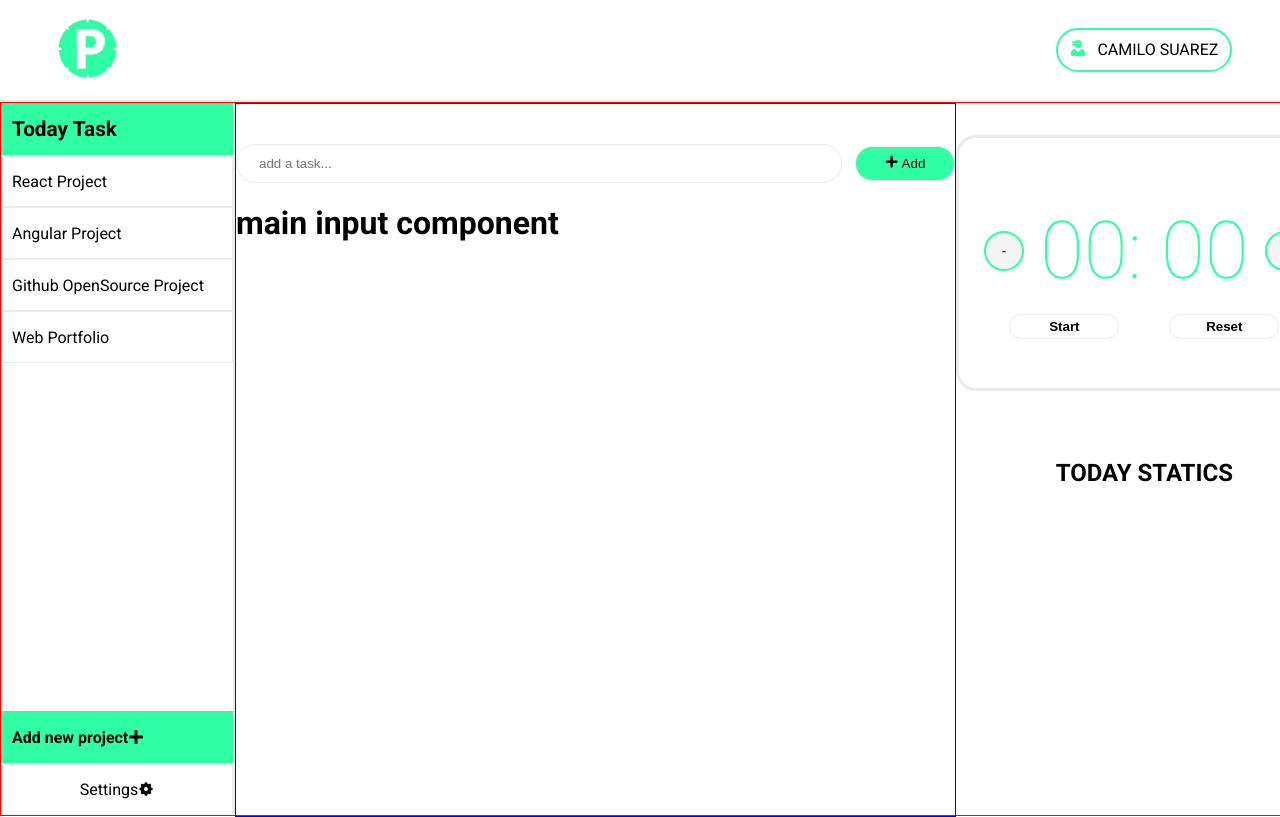
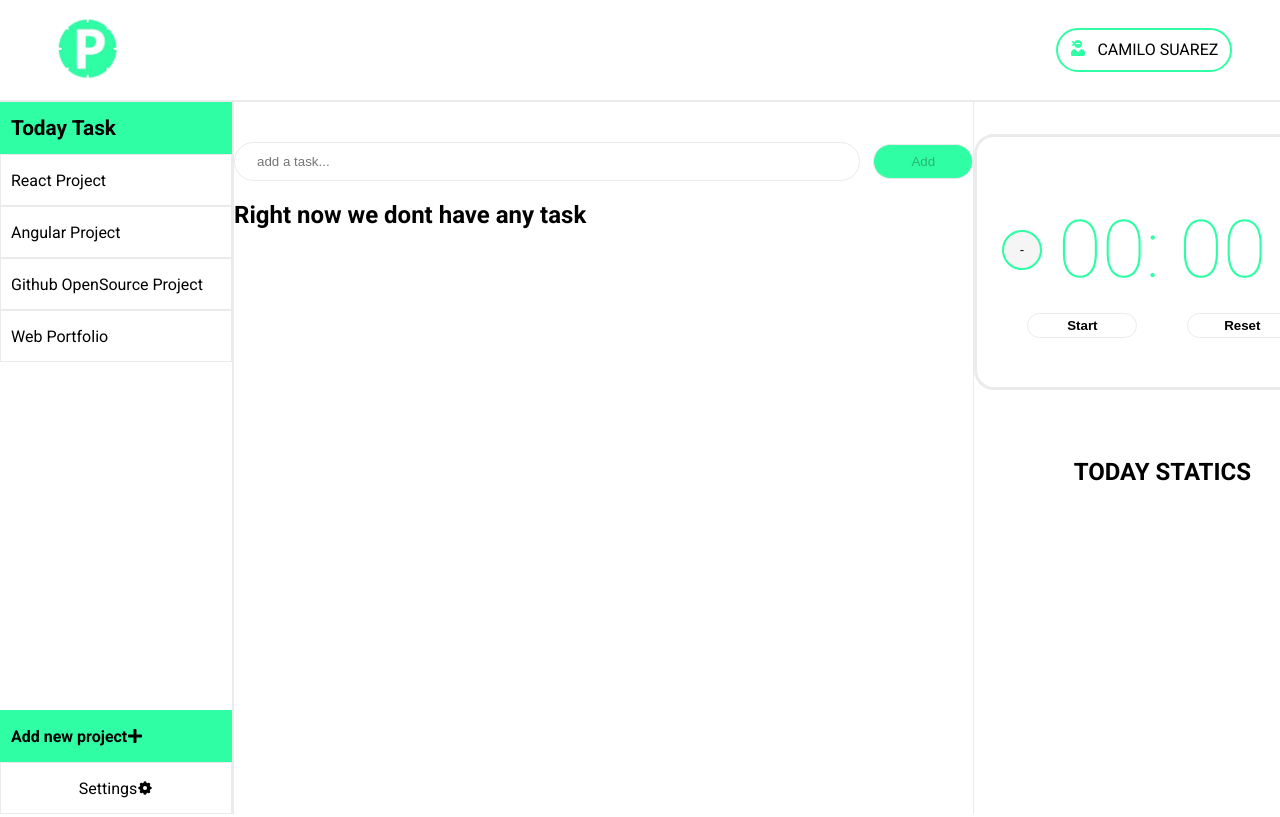
Before and after one commit to RedKamo/Povity, a React app: page / in a window 1280 px wide. Shown: the top 817 px of the page. Built offline with nearby package versions, Linux system fonts and the light colour scheme.

Commit message:
task list

```diff
--- /dev/null
+++ b/src/assets/styles/CheckTask.scss
@@ -0,0 +1,12 @@
+@import "../App.scss";
+
+.checklist{
+	//border: 1ps solid blue;
+	display: flex;
+	align-items: center;
+	width: 620px;
+	height: 35px;
+	border-radius: $round-border;
+	border: 1px solid $border-light ;
+	margin: 1.5em 0 1em 3.2em;
+}
--- a/src/assets/styles/Home_Layout.scss
+++ b/src/assets/styles/Home_Layout.scss
@@ -1,7 +1,7 @@
 @import "../App.scss";
 
 .home__container{
-    border: 1px solid red;
+    //border: 1px solid red;
     width: 100%;
     height: 89vh;
     display: flex;
--- a/src/assets/styles/InputTask.scss
+++ b/src/assets/styles/InputTask.scss
@@ -8,7 +8,7 @@
 
   input {
     //margin-left: 2em;
-    width: 600px;
+    width: 620px;
     height: 35px;
     border-radius: $round-border;
     border: 1px solid $border-light ;
--- a/src/assets/styles/Projects.scss
+++ b/src/assets/styles/Projects.scss
@@ -6,7 +6,7 @@
   width: 100%;
   height: 100%;
   //text-align: center;
-  //border: 1px solid red;
+  border: 1px solid red;
   border-right: 1px solid  $border-light;
   h3{
     //border: 1px solid red;
--- /dev/null
+++ b/src/assets/styles/TaskList.scss
@@ -0,0 +1,19 @@
+@import "../App.scss";
+
+.todo{
+
+	//background-color: red;
+	//height:5em;
+	//border: 1px solid red;
+
+	button{
+    margin-left: 1em;
+    cursor: pointer;
+    width: 100px;
+    height: 35px;
+    border-radius: $round-border;
+    border: 1px solid $border-light ;
+    background-color:rgb(224, 80, 80);
+  }
+
+}
--- a/src/assets/styles/Today.scss
+++ b/src/assets/styles/Today.scss
@@ -3,6 +3,6 @@
 .container{
     width: 100%;
     height: 100%;
-    border: 1px solid blue;
+    border-right: 1px solid  $border-light;
     //background-color: red;
 }
--- a/src/components/TodayContainer/CheckTask.jsx
+++ b/src/components/TodayContainer/CheckTask.jsx
@@ -1,11 +1,44 @@
-import React from 'react';
+import React, { Fragment } from 'react';
 
 //import '../assets/styles/Today.scss';
+import '../../assets/styles/CheckTask.scss';
 
-const CheckTask =()=>{
-    return(
-        <h1>secondary component task list</h1>
-    )
+
+const CheckTask = props => {
+
+  const {
+    onChange,
+    data: { id, description, done }
+  } = props;
+
+  return(
+    <div className="checklist">
+      <label className="checklist__new"/>
+        <input
+          className="checklist__state"
+          name={id}
+          type= "checkbox"
+          defaultChecked={done}
+          onChange={onChange} />
+
+      <div className="todo_text">{description}</div>
+
+    </div>
+
+  )
 }
 
 export default CheckTask;
+
+
+    {/* <Fragment>
+      <label className=" todo_new"/>
+      <input
+        className="todo_state"
+        name={id}
+        type= "checkbox"
+        defaultChecked={done}
+        onChange={onChange} />
+
+        <div className="todo_text">{description}</div>
+    </Fragment> */}
--- a/src/components/TodayContainer/InputTask.jsx
+++ b/src/components/TodayContainer/InputTask.jsx
@@ -1,43 +1,48 @@
 import React, { useState } from 'react';
-import { FaPlus, FaTrash } from 'react-icons/fa';
+import { FaPlus } from 'react-icons/fa';
 //import '../assets/styles/Today.scss';
 import '../../assets/styles/InputTask.scss';
 
 const InputTask =(props)=>{
 
-	const [taskDescription, setTaskDescription]= useState('');
+	const [description, setDescription]= useState('');
 
 	const { handleAddItem } = props;
 
 	//creating the handle event for input
 	const handleSubmit = e =>{
 		e.preventDefault();
-		console.log('====================================');
+		/* console.log('====================================');
 		console.log('taskdescription');
-		console.log('====================================');
+		console.log('===================================='); */
 
 		//creating handle additem
 		handleAddItem({
 		done: false,
 		id: (+new Date()).toString(),
-		taskDescription
+		description
 		});
 
-		setTaskDescription("");
+		setDescription("");
 	}
 
   return(
-    <div className="task" onSubmit={handleSubmit}>
-			<input type="text"
-			 className="text"
-			value={taskDescription}
-			onChange={e => setTaskDescription(e.target.value)}
-			id="" placeholder="add a task..." />
-			<button
-				disabled={ setTaskDescription ? "" : "disabled"}>
-				<FaPlus /> Add
+	<form onSubmit={handleSubmit}>
+		<div className="task">
+        <div className="task__input">
+          <input type="text"
+			    className="text"
+			    value={description}
+			    onChange={e => setDescription(e.target.value)}
+			    id="" placeholder="add a task..." />
+        </div>
+
+			<button className="button red"
+				disabled={ description ? "" : "disabled"}>
+				Add
 			</button>
     </div>
+	  </form>
   )
 }
 
--- a/src/components/TodayContainer/TaskList.jsx
+++ b/src/components/TodayContainer/TaskList.jsx
@@ -1,11 +1,47 @@
 import React from 'react';
+//import styles
+import '../../assets/styles/TaskList.scss';
 
 //import '../assets/styles/Today.scss';
+import CheckTask from './CheckTask';
 
-const TaskList =()=>{
-    return(
-        <h1>main input component</h1>
-    )
+const TaskList = props => {
+
+  const { list, setList}= props;
+
+  const onChangeStatus = e => {
+    const { name, checked } = e.target;
+
+    const updateList = list.map(item => ({
+      ...item,
+      done: item.id === name ? checked : item.done
+    }));
+    setList(updateList);
+  };
+
+  const onClickRemoveItem = e => {
+    const updateList = list.filter(item => !item.done);
+    setList(updateList);
+  };
+
+  const check = list.map(item => (
+    <CheckTask key={item.id} data={item} onChange={onChangeStatus} />
+  ));
+
+
+  return(
+    <div className="todo">
+      {list.length ? check : <h2>Right now we dont have any task</h2>}
+      {list.length ? (
+
+          <button className="list_button" onClick={onClickRemoveItem}>
+            Delete my task
+          </button>
+
+      ) : null
+    }
+    </div>
+  )
 }
 
 export default TaskList;
--- a/src/components/TodayContainer/Today.jsx
+++ b/src/components/TodayContainer/Today.jsx
@@ -1,6 +1,6 @@
 import React, { useState } from 'react';
 
-import { Link } from 'react-router-dom';
+//import { Link } from 'react-router-dom';
 
 //import '../assets/styles/Today.scss';
 import '../../assets/styles/Today.scss';
@@ -11,19 +11,19 @@ import TaskList from './TaskList';
 
 const Today =()=>{
 
-	const [taskList, setTaskList] = useState([]);
+	const [list, setList] = useState([]);
 
 	const handleAddItem = addItem =>{
-		setTaskList([...taskList, addItem])
+		setList([...list, addItem])
 	};
 
-    return(
-        <div className="container">
-          <InputTask handleAddItem={handleAddItem} />
-					<TaskList taskList={taskList} setTaskList={setTaskList} />
+  return(
+    <div className="container">
+      <InputTask handleAddItem={handleAddItem} />
+		  <TaskList list={list} setList={setList} />
             {/* <h1>Today task input container</h1>
             <input type="text" placeholder="Add your task here... " /> */}
-        </div>
+    </div>
     )
 }
 
```
